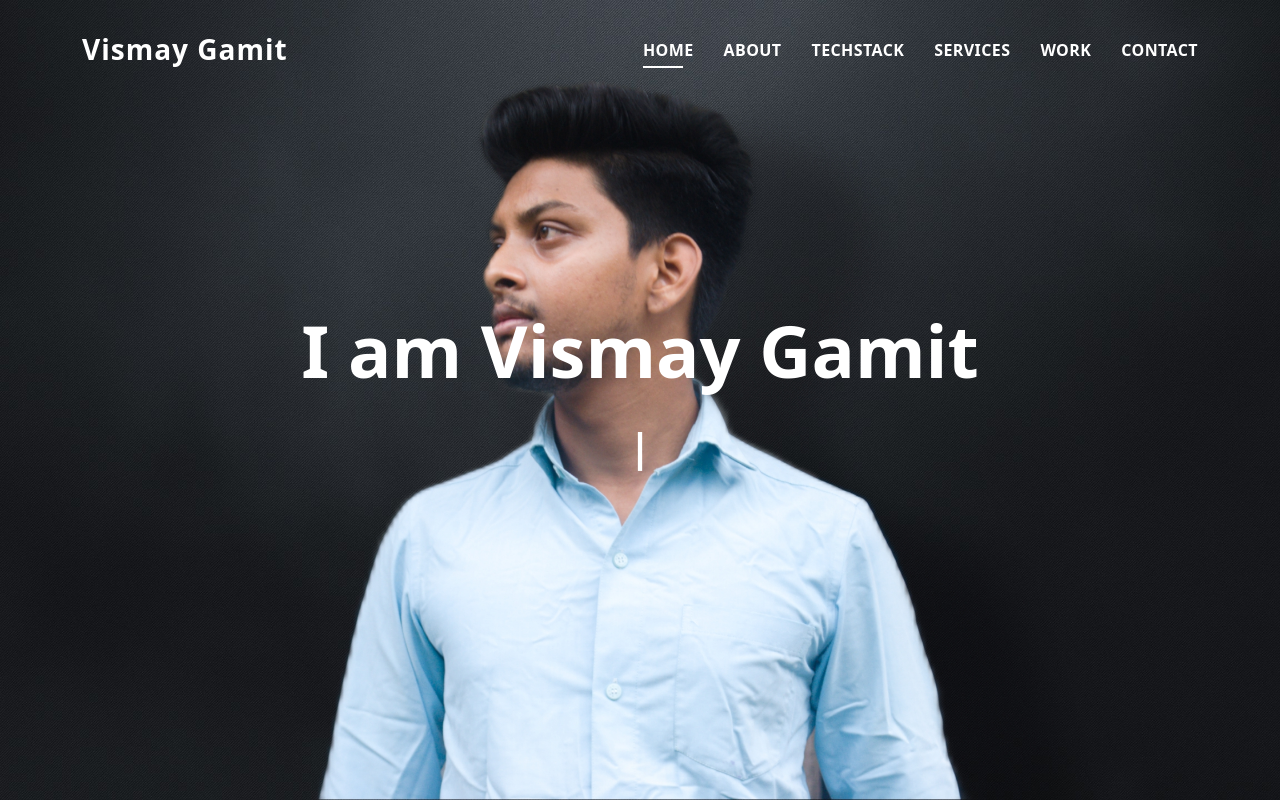
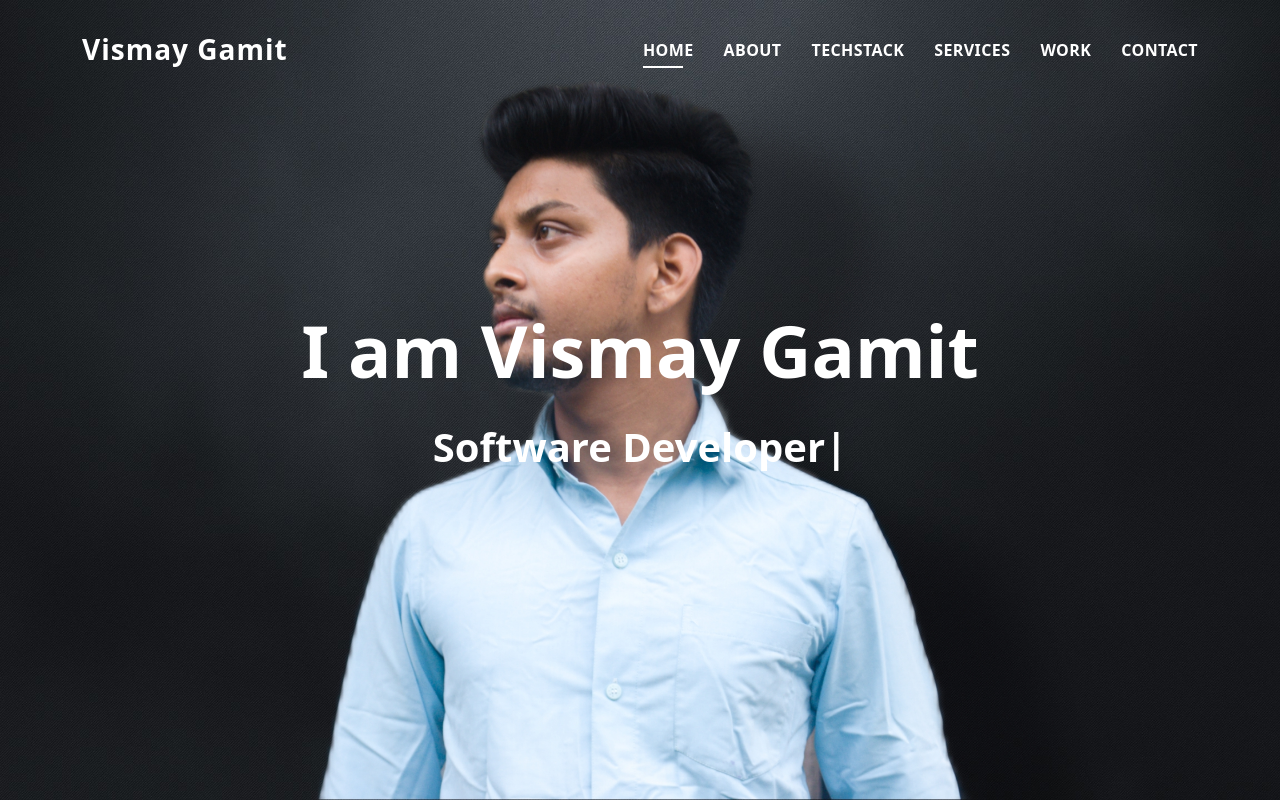
Before and after one commit to vismaygamit/portfolio-react, a React (Create React App) app: page / in a window 1280 px wide. Shown: the top 802 px of the page. Built offline with nearby package versions, Linux system fonts and the light colour scheme.

Commit message:
soft deve

```diff
--- a/src/pages/hero.js
+++ b/src/pages/hero.js
@@ -15,7 +15,7 @@ const hero = (props) => {
 
             <p className="hero-subtitle">
             <Typed
-                    strings={['Full Stack Developer', 'Freelancer', 'Youtuber', 'Video Editor']}
+                    strings={['Full Stack Developer', 'Freelancer', 'Software Developer', 'Youtuber', 'Video Editor']}
                     typeSpeed={40}
                     backSpeed={50}
                     loop
```
